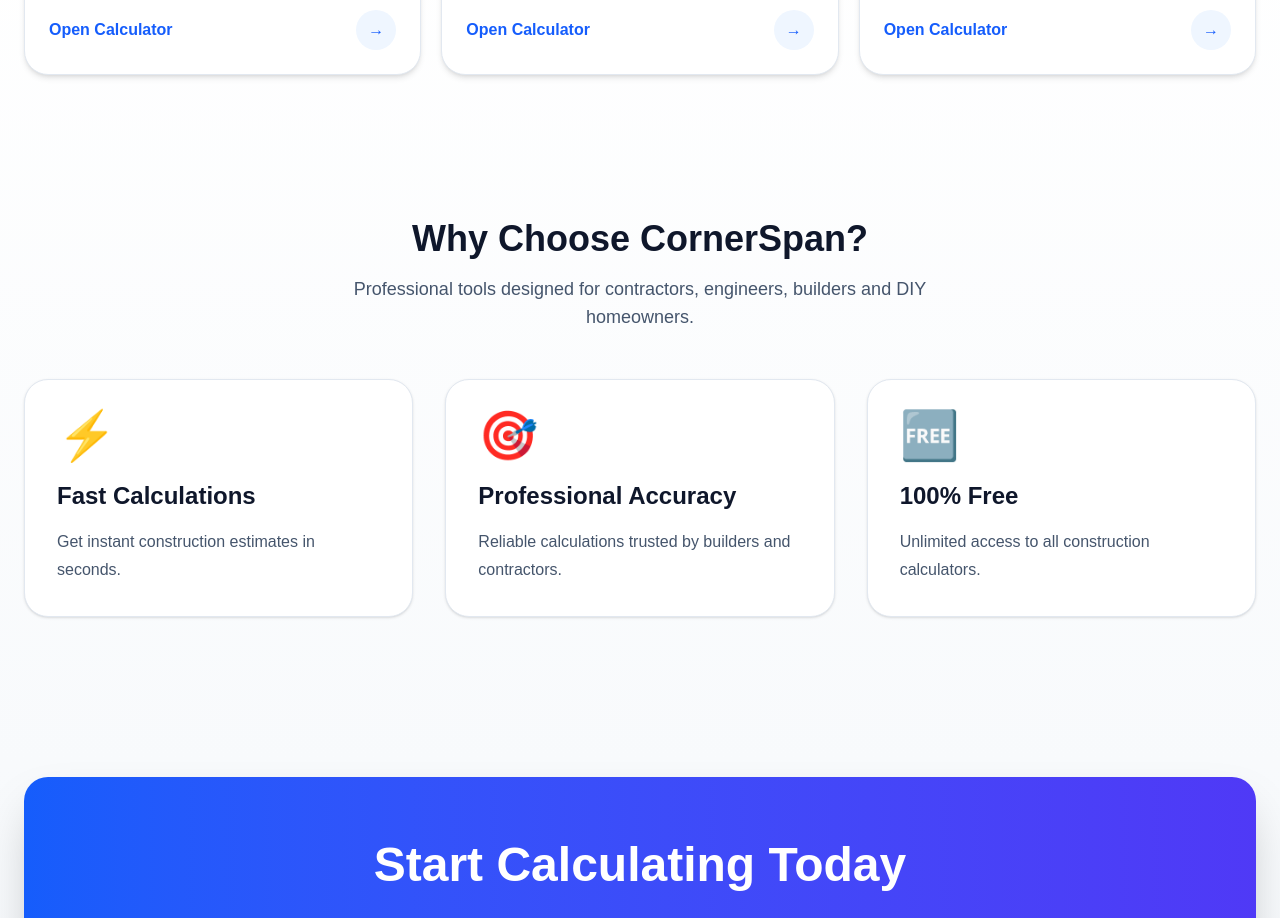
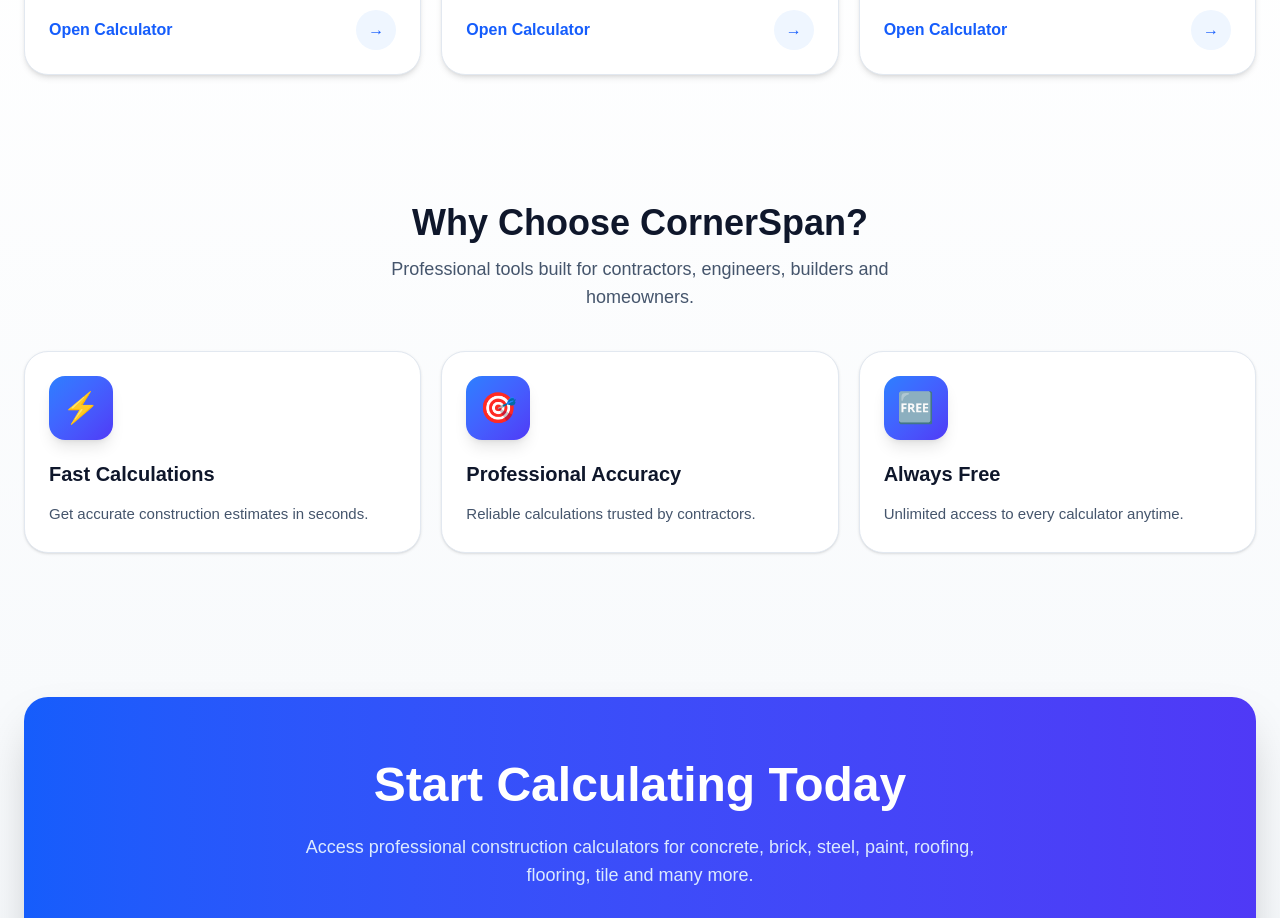
Before and after one commit to km7max-cmd/cornerspan, a Next.js app: page / in a window 1280 px wide. Shown: the part 1840-2758 px from the top of the page. Built offline with nearby package versions, Linux system fonts and the light colour scheme.

Commit message:
Refine feature titles and descriptions in Features.tsx
Updated feature descriptions and titles for clarity and consistency. Adjusted layout and styling for better presentation.

```diff
--- a/components/Features.tsx
+++ b/components/Features.tsx
@@ -4,55 +4,59 @@ export default function Features() {
       icon: "⚡",
       title: "Fast Calculations",
       description:
-        "Get instant construction estimates in seconds.",
+        "Get accurate construction estimates in seconds.",
     },
     {
       icon: "🎯",
       title: "Professional Accuracy",
       description:
-        "Reliable calculations trusted by builders and contractors.",
+        "Reliable calculations trusted by contractors.",
     },
     {
       icon: "🆓",
-      title: "100% Free",
+      title: "Always Free",
       description:
-        "Unlimited access to all construction calculators.",
+        "Unlimited access to every calculator anytime.",
     },
   ];
 
   return (
-    <section className="mx-auto max-w-7xl px-6 py-20">
-      <div className="mb-12 text-center">
-        <h2 className="text-4xl font-extrabold text-slate-900">
+    <section className="mx-auto max-w-7xl px-6 py-14 md:py-16">
+
+      <div className="mb-10 text-center">
+
+        <h2 className="text-3xl font-black text-slate-900 md:text-4xl">
           Why Choose CornerSpan?
         </h2>
 
-        <p className="mx-auto mt-4 max-w-2xl text-lg text-slate-600">
-          Professional tools designed for contractors, engineers,
-          builders and DIY homeowners.
+        <p className="mx-auto mt-3 max-w-xl text-base leading-7 text-slate-600 md:text-lg">
+          Professional tools built for contractors,
+          engineers, builders and homeowners.
         </p>
+
       </div>
 
-      <div className="grid gap-8 md:grid-cols-3">
-        {features.map((feature) => (
+      <div className="grid gap-5 md:grid-cols-3">
+                {features.map((feature) => (
           <div
             key={feature.title}
-            className="rounded-3xl border border-slate-200 bg-white p-8 shadow-sm transition-all duration-300 hover:-translate-y-2 hover:shadow-xl"
+            className="group rounded-3xl border border-slate-200 bg-white p-6 shadow-sm transition-all duration-300 hover:-translate-y-2 hover:border-blue-200 hover:shadow-xl"
           >
-            <div className="mb-5 text-5xl">
+            <div className="flex h-16 w-16 items-center justify-center rounded-2xl bg-gradient-to-br from-blue-500 to-indigo-600 text-3xl shadow-lg transition-transform duration-300 group-hover:scale-110">
               {feature.icon}
             </div>
 
-            <h3 className="text-2xl font-bold text-slate-900">
+            <h3 className="mt-5 text-xl font-bold text-slate-900">
               {feature.title}
             </h3>
 
-            <p className="mt-4 leading-7 text-slate-600">
+            <p className="mt-3 text-[15px] leading-7 text-slate-600">
               {feature.description}
             </p>
           </div>
         ))}
       </div>
+
     </section>
   );
 }
```
